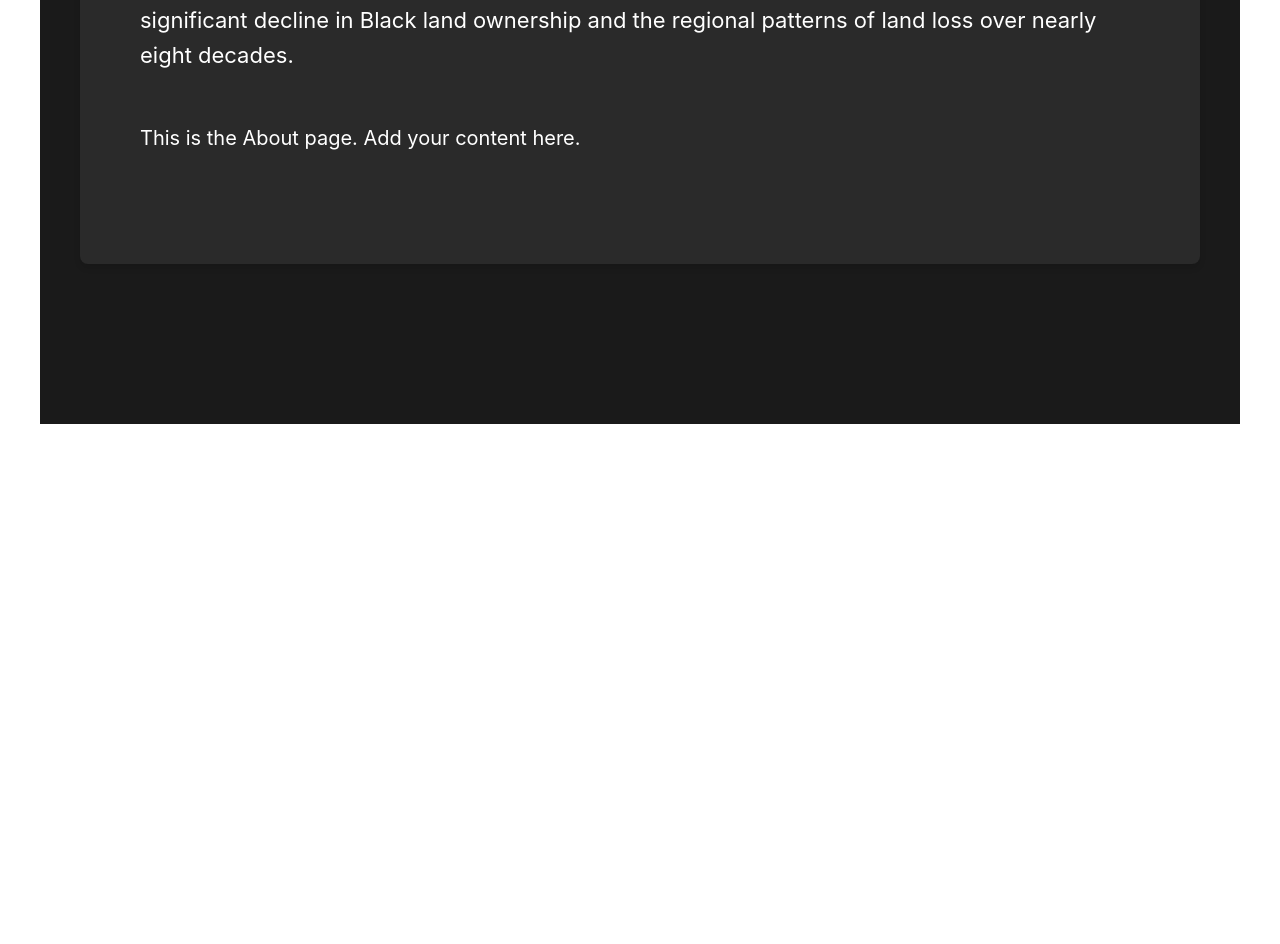
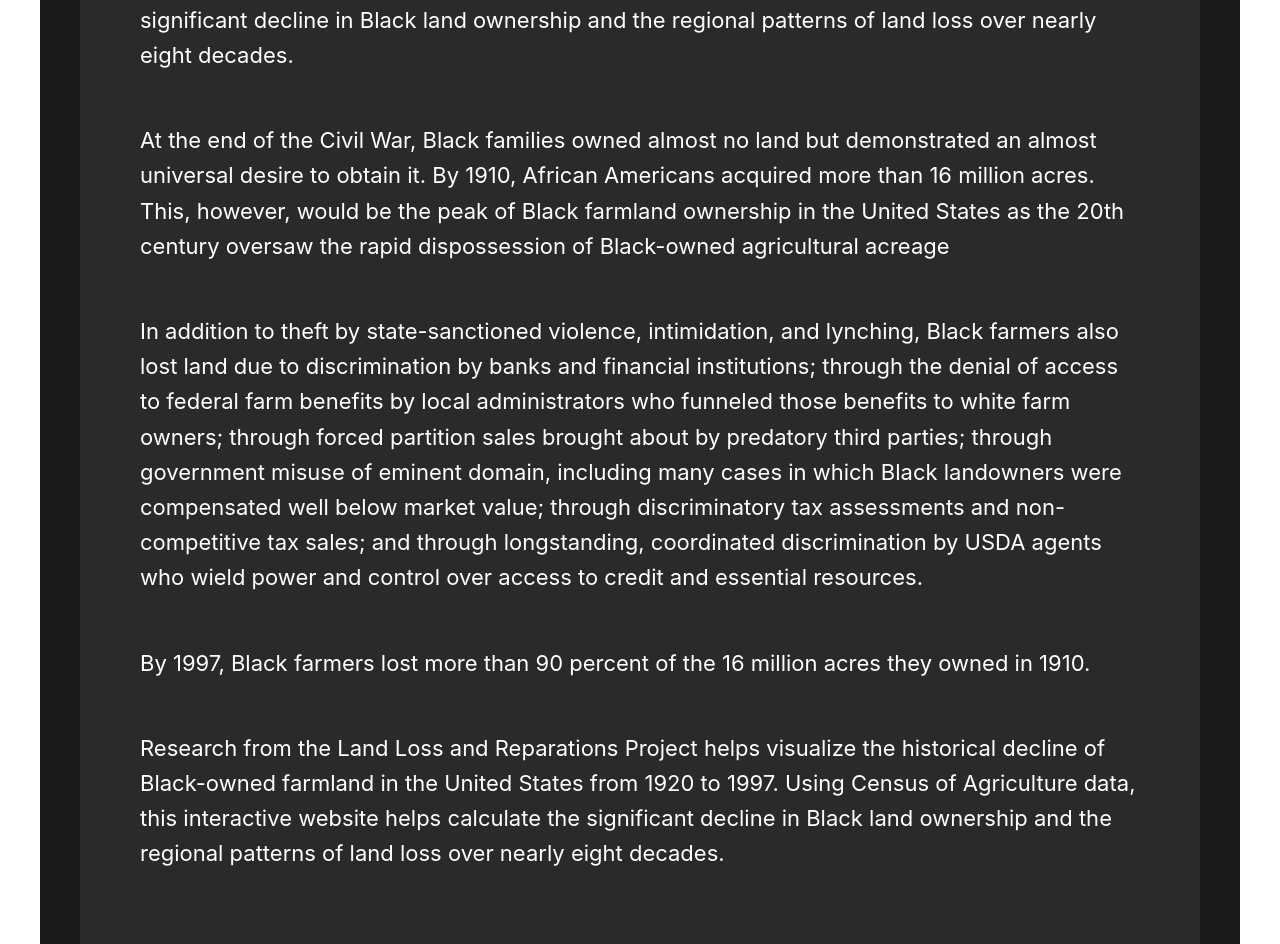
Before and after one commit to eluong1217/BlackLandLossProject, a React (Vite) app in the folder bll-frontend/: page /about in a window 1280 px wide. Shown: the part 428-1372 px from the top of the page. Before the commit the page ends 892 px from the top, so only its background shows below. Built offline with nearby package versions, Linux system fonts and the light colour scheme.

Commit message:
Most recent update with navbar

```diff
--- a/bll-frontend/src/pages/AboutPage.jsx
+++ b/bll-frontend/src/pages/AboutPage.jsx
@@ -12,7 +12,10 @@ const AboutPage = () => {
         This interactive websites helps calculate the significant decline in Black land ownership and the regional patterns of land loss over nearly eight decades.
         </p>
 
-        <p>This is the About page. Add your content here.</p>
+        <p className="main-text"> At the end of the Civil War, Black families owned almost no land but demonstrated an almost universal desire to obtain it. By 1910, African Americans acquired more than 16 million acres. This, however, would be the peak of Black farmland ownership in the United States as the 20th century oversaw the rapid dispossession of Black-owned agricultural acreage</p>
+        <p className="main-text">In addition to theft by state-sanctioned violence, intimidation, and lynching, Black farmers also lost land due to discrimination by banks and financial institutions; through the denial of access to federal farm benefits by local administrators who funneled those benefits to white farm owners; through forced partition sales brought about by predatory third parties; through government misuse of eminent domain, including many cases in which Black landowners were compensated well below market value; through discriminatory tax assessments and non-competitive tax sales; and through longstanding, coordinated discrimination by USDA agents who wield power and control over access to credit and essential resources.</p>
+        <p className="main-text">By 1997, Black farmers lost more than 90 percent of the 16 million acres they owned in 1910.</p>
+        <p className="main-text">Research from the Land Loss and Reparations Project helps visualize the historical decline of Black-owned farmland in the United States from 1920 to 1997. Using Census of Agriculture data, this interactive website helps calculate the significant decline in Black land ownership and the regional patterns of land loss over nearly eight decades. </p>
 
       </div>
     </div>
```
Also changed, not shown: bll-frontend/public/landloss.svg, 1 other file (tests, documents, lock files or other folders).
